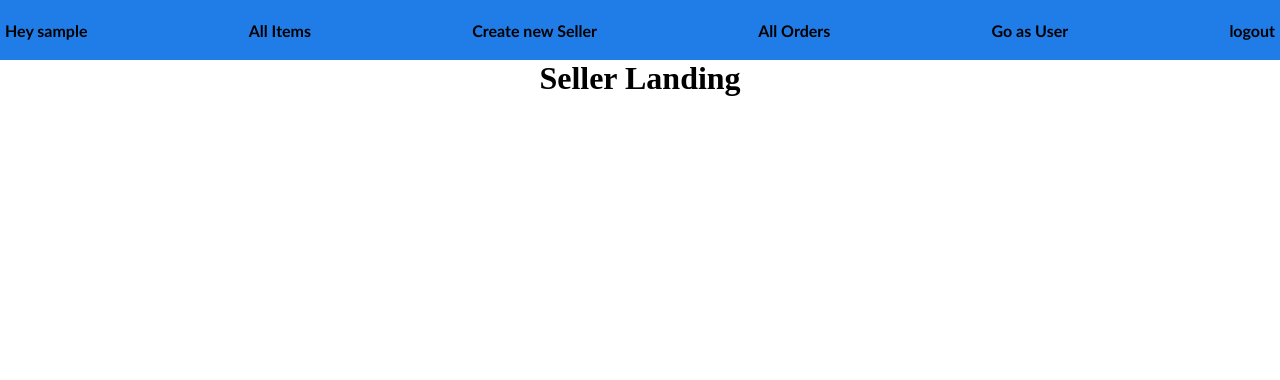
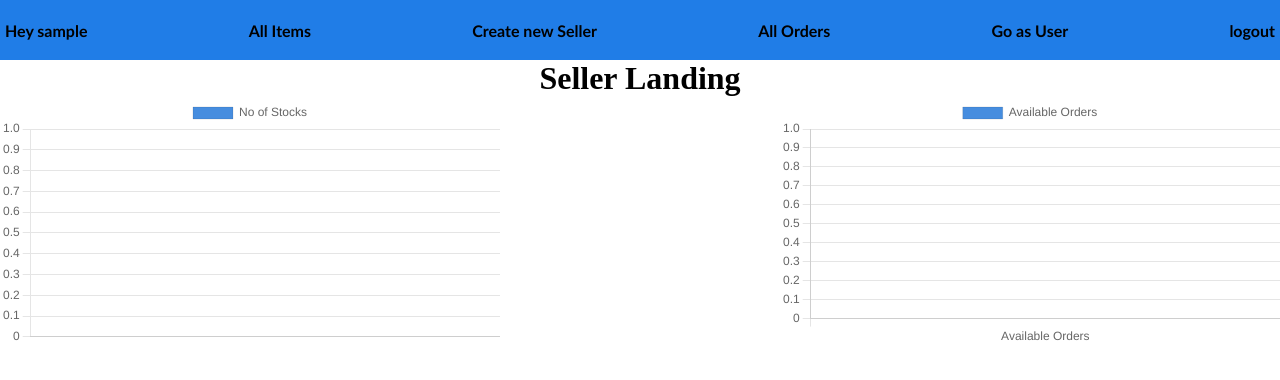
Before and after one commit to NIKHILKRISHNAK/ecommerse-app, a Django app: page /seller/ in a window 1280 px wide. Shown: the top 380 px of the page. Run offline with Django 4.2, Linux system fonts and the light colour scheme; the visitor is signed in with stand-in values (Sample User, id 1); data that the repository does not hold is empty.

Commit message:
Added:chart

```diff
--- a/seller/templates/seller/landing.html
+++ b/seller/templates/seller/landing.html
@@ -3,9 +3,11 @@
 Seller Landing
 {% endblock title %}
 {% block style %}
-<link rel="stylesheet" href="/static/seller/elanding.css">
+<link rel="stylesheet" href="/static/seller/landing.css">
 {% endblock style %}
 {% block header %}
+<script src="https://cdn.jsdelivr.net/npm/chart.js"></script>
+
 {% endblock header %}
 {% block body %}
 <nav>
@@ -33,5 +35,73 @@ Seller Landing
 <div class="under">
     <h1>Seller Landing</h1>
 </div>
+<div id="JsonData" json-data="{{JsonData}}"></div>
+<div class="charts">
+    <div class="multi">
+        <a href="/seller/items/"><canvas id="myChart1"></canvas></a>
+    </div>
+    <div class="mono">
+        <a href="/seller/orders/"><canvas id="myChart2"></canvas></a>
+    </div>
+</div>
+<script>
+    var JsonData = JSON.parse(document.getElementById("JsonData").getAttribute('json-data'))
+    //console.log(JsonData.ItemsName)
+    for (i = 0; i < (JsonData.ItemsName).length; i++) {
+        console.log(JsonData.ItemsName[i])
+    }
+    for (i = 0; i < (JsonData.ItemsNumber).length; i++) {
+        console.log(JsonData.ItemsNumber[i])
+    }
+    for (i = 0; i < (JsonData.OrdersName).length; i++) {
+        console.log(JsonData.OrdersName[i])
+    }
+    //console.log(JsonData.ItemsNumber)
+    //console.log(JsonData.OrdersName)
+    const ctx = document.getElementById('myChart1');
+    const ctx2 = document.getElementById('myChart2');
 
+    new Chart(ctx, {
+        type: 'bar',
+        data: {
+            labels: JsonData.ItemsName,
+            datasets: [{
+                label: 'No of Stocks',
+                data: JsonData.ItemsNumber,
+                borderWidth: 1,
+                backgroundColor: '#468ddf'
+            }]
+        },
+        options: {
+            scales: {
+                y: {
+                    beginAtZero: true
+                }
+            }
+        }
+    });
+    console.log((JsonData.OrdersName).length)
+    new Chart(ctx2, {
+        type: 'bar',
+        data: {
+            labels: ['Available Orders'],
+            datasets: [{
+                label: 'Available Orders',
+                data: [(JsonData.OrdersName).length],
+                borderWidth: 1,
+                backgroundColor: '#468ddf',
+                width: 10,
+                barThickness: 40
+            }]
+        },
+        options: {
+            scales: {
+                y: {
+                    beginAtZero: true
+                }
+            }
+        }
+    });
+
+</script>
 {% endblock body %}
--- a/seller/views.py
+++ b/seller/views.py
@@ -6,11 +6,30 @@ from .forms import *
 from django.contrib.auth.forms import UserCreationForm
 from django.contrib.auth.models import User
 from .forms import ChangeDeliveryStatusForm
+import json
+from django.core import serializers
 # Create your views here.
 
 @staff_member_required
 def landing(request):
-    return render(request,'seller/landing.html')
+    items=Items.objects.filter(added_by=request.user)
+    orders=Orders.objects.filter(item__added_by=request.user)
+    ItemsName=[]
+    ItemsNumber=[]
+    OrdersName=[]
+    for item in items:
+        ItemsName.append(item.name)
+        ItemsNumber.append(item.count)
+    for order in orders:
+        OrdersName.append(order.item.name)
+
+    context={
+        'ItemsName':ItemsName,
+        'ItemsNumber':ItemsNumber,
+        'OrdersName':OrdersName
+    }
+    JsonData=json.dumps(context)
+    return render(request,'seller/landing.html',{'items':items,'orders':orders,'JsonData':JsonData})
 @staff_member_required
 def items(request):
     items=Items.objects.all()
--- a/static/seller/elanding.css
+++ b/static/seller/landing.css
@@ -30,3 +30,17 @@ a{
 .under{
     text-align: center;
 }
+canvas{
+    width: 500px;
+}
+.charts{
+    display: flex;
+    justify-content: space-between;
+}
+.multi{
+    width: fit-content;
+}
+.mono{
+    width: fit-content;
+
+}
```
